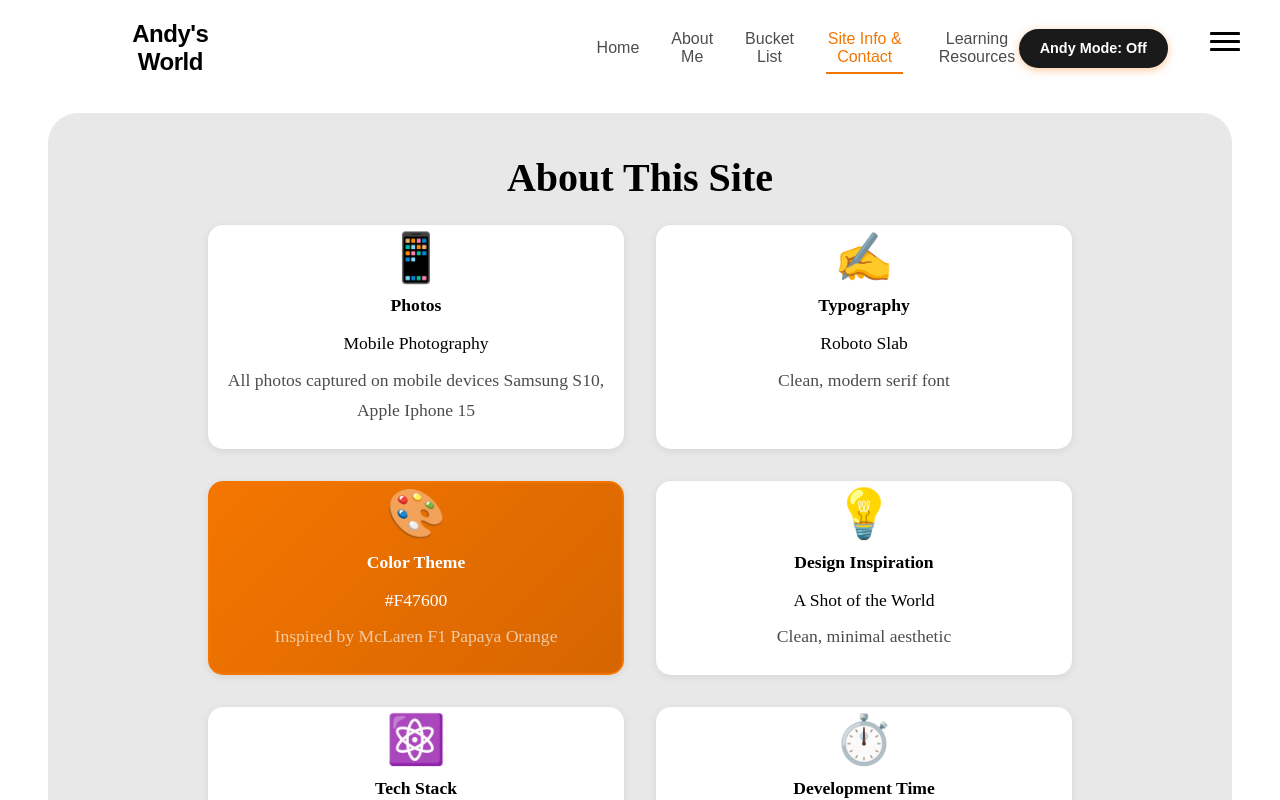
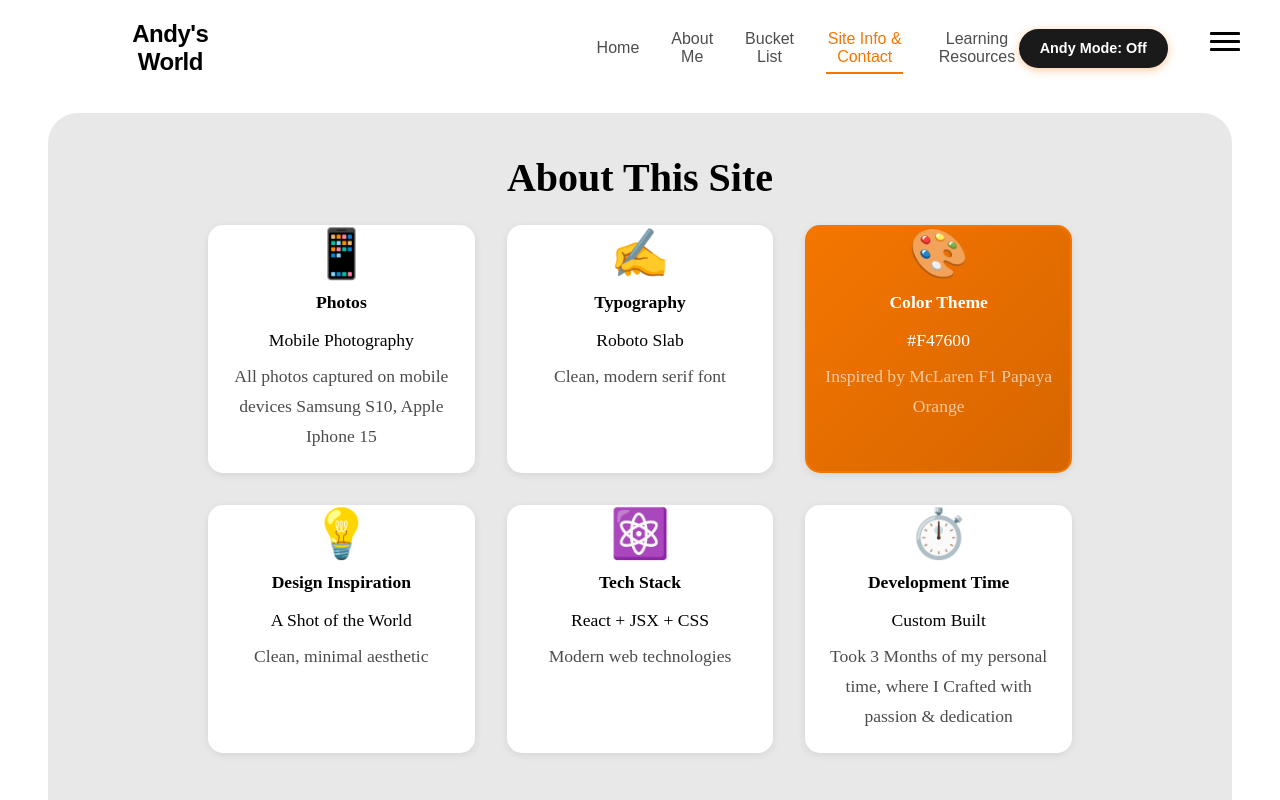
Before and after one commit to anudeepreddy702/Anudeep-Polepally, a React (Vite) app: page /aboutsite in a window 1280 px wide. Shown: the top 800 px of the page. Built offline with nearby package versions, Linux system fonts and the light colour scheme.

Commit message:
bug_fixes

```diff
--- a/src/Group/Template.jsx
+++ b/src/Group/Template.jsx
@@ -130,13 +130,7 @@ function Template({ darkMode, toggleMode }) {
                     <li className="strikethrough">Take a solo trip abroad.</li>
                     <li>Trek to Valley of Flowers, Uttarakhand.</li>
                     <li>Visit Niagara Falls, NY, United States.</li>
-                    <div className="img-container-square">
                     <li>Attend an F1 Race.</li>
-                        <div className="img-details">
-                            <img src="/2025-f1-wallpapers-2-2.jpg" alt="Lando_Norris F1_Car_2025" />
-                            <p><mark>Lando Norris F1 Car 2025 - my dream team I support.</mark></p>
-                        </div>
-                    </div>
                     <li>Run my own business.</li>
                     <li>Visit Las Vegas, NV, United States.</li>
                     <li>Go Camping in my own SUV.</li>
@@ -352,7 +346,6 @@ function Template({ darkMode, toggleMode }) {
                     <li className="strikethrough">Learn coding and build a personal website.</li>
                     <li>Visit Marina Bay Sands SkyPark, Singapore.</li>
                     <li>Explore Jaipur’s Pink City, India.</li>
-                    <li></li>
                     <li>Go on a sunrise or sunset walk with family.</li>
                     <li>Take a houseboat ride in Alleppey, Kerala, India.</li>
                     <li>Visit the IT capital of India, Bengaluru,India.</li>
--- a/src/index.css
+++ b/src/index.css
@@ -1365,14 +1365,14 @@ footer {
 
 .site-info-grid {
   display: grid;
-  grid-template-columns: repeat(auto-fit, minmax(280px, 1fr));
+  grid-template-columns: repeat(auto-fit, minmax(200px, 1fr));
   gap: 2rem;
   margin-bottom: 3rem;
 }
 
 .site-info-card {
   background: white;
-  padding: 1rem;
+  padding: 0.8rem;
   border-radius: 15px;
   text-align: center;
   transition: all 0.3s ease;
@@ -1454,7 +1454,6 @@ footer {
   opacity: 0.8;
   font-style: italic;
 }
-
 
 
 
```
Lines whose indentation alone changed are shown as unchanged.
